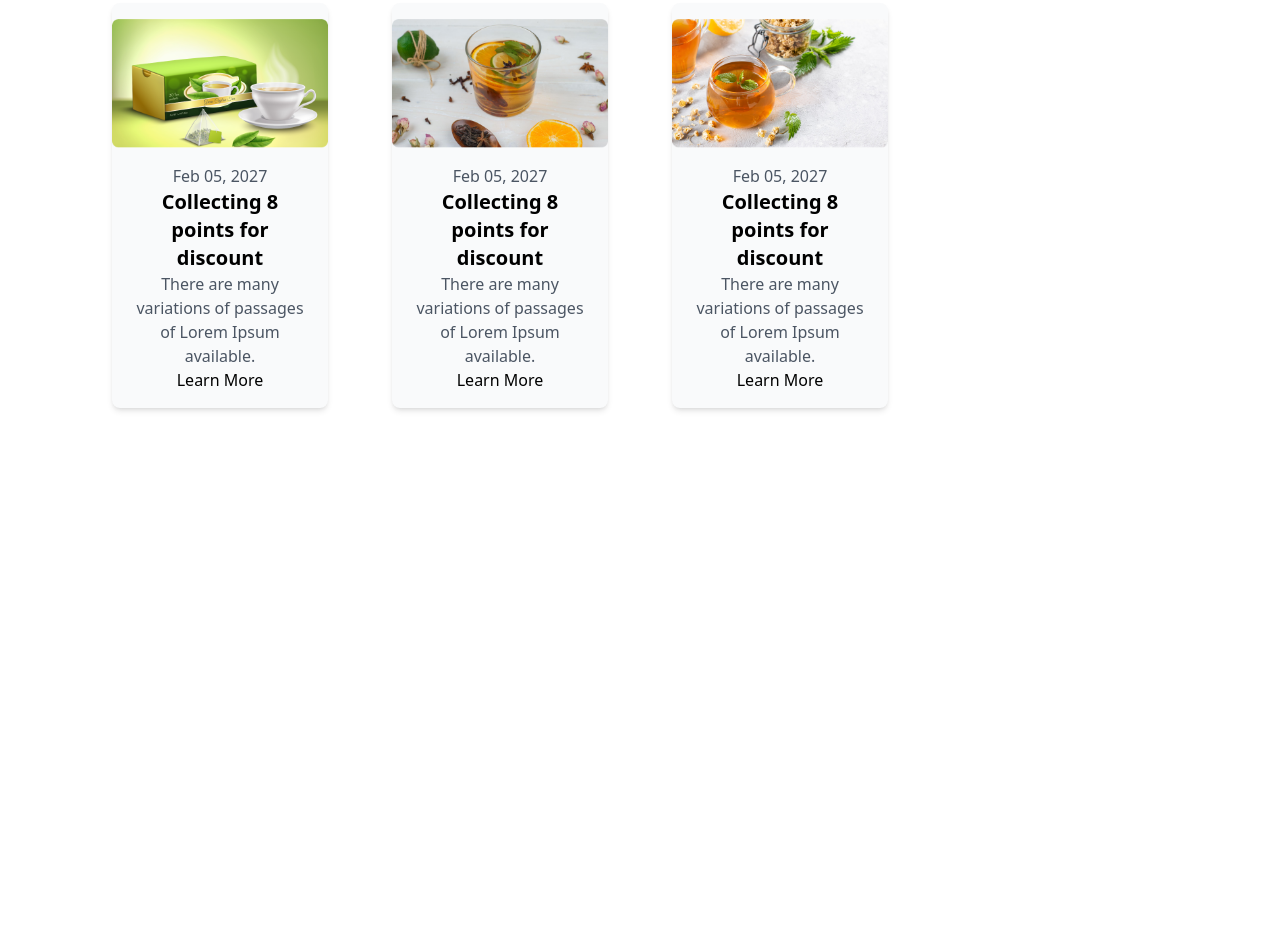
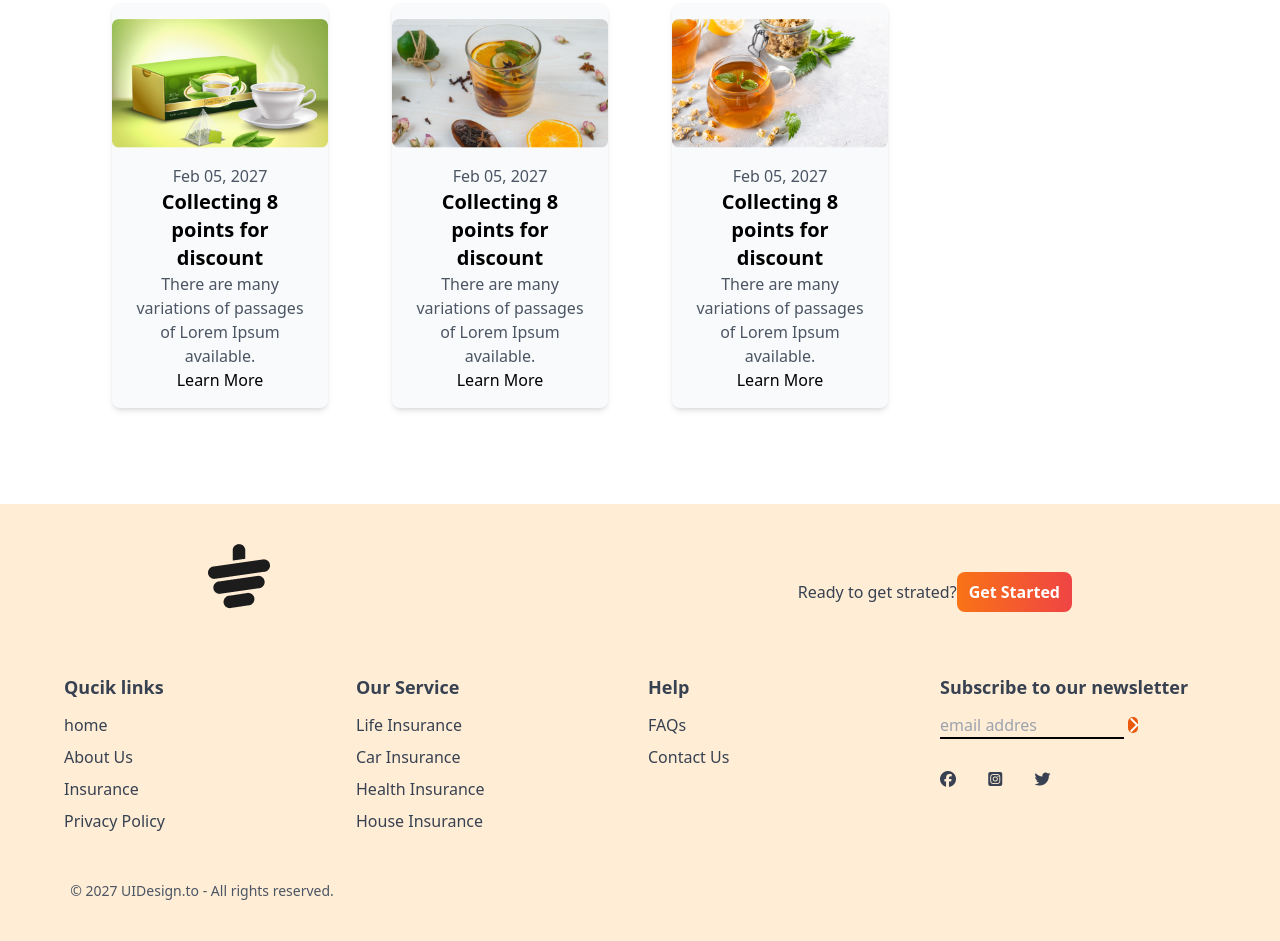
Before and after one commit to samiullahmamu/tea-house, a plain HTML site: page index.html in a window 1280 px wide. Shown: the part 2768-3709 px from the top of the page. Before the commit the page ends 3272 px from the top, so only its background shows below. Drawn offline with nearby package versions, Linux system fonts and the light colour scheme.

Commit message:
footer section

```diff
--- a/index.html
+++ b/index.html
@@ -203,8 +203,87 @@
          </div>
          </div>
       </section>
-      <!-- footer section -->
-
    </main>
+       <!-- footer section -->
+       <footer class="bg-orange-100 text-gray-700 py-10 px-4 md:px-16">
+        <div class="w-9/12 mx-auto">
+          <!-- logo -->
+           <div class="mb-8 flex justify-between gap-2">
+            <img class="mb-8" src="./images/cup.png" alt="">
+            <div class="flex items-center">
+              <h4>Ready to get strated?</h4>
+              <button class="bg-gradient-to-r from-orange-500 to-red-500 px-3 py-2 rounded-lg text-white font-bold ">Get Started</button>
+            </div>
+           </div>
+        </div>
+        <!-- links -->
+         <div class="grid grid-cols-1 md:grid-cols-2 lg:grid-cols-4 gap-4">
+          <!-- first colums -->
+           <div>
+            <h3 class="font-semibold text-lg mb-3">Qucik links</h3>
+            <ul class="space-y-2">
+              <li>
+                <a class="hover:text-orange-600" href="">home</a>
+              </li>
+              <li>
+                <a class="hover:text-orange-600" href="">About Us</a>
+              </li>
+              <li>
+                <a class="hover:text-orange-600" href="">Insurance</a>
+              </li>
+              <li>
+                <a class="hover:text-orange-600" href="">Privacy Policy</a>
+              </li>
+            </ul>
+           </div>
+           <!-- second colums -->
+           <div>
+            <h3 class="font-semibold text-lg mb-3">Our Service</h3>
+            <ul class="space-y-2">
+              <li>
+                <a class="hover:text-orange-600" href="">Life Insurance</a>
+              </li>
+              <li>
+                <a class="hover:text-orange-600" href="">Car Insurance</a>
+              </li>
+              <li>
+                <a class="hover:text-orange-600" href="">Health Insurance</a>
+              </li>
+              <li>
+                <a class="hover:text-orange-600" href="">House Insurance</a>
+              </li>
+            </ul>
+           </div>
+           <!-- third colums -->
+           <div>
+            <h3 class="font-semibold text-lg mb-3">Help</h3>
+            <ul class="space-y-2">
+              <li>
+                <a class="hover:text-orange-600" href="">FAQs</a>
+              </li>
+              <li>
+                <a class="hover:text-orange-600" href="">Contact Us</a>
+              </li>
+            </ul>
+           </div>
+           <!-- fourt colums -->
+            <div>
+              <h3 class="font-semibold text-lg mb-3">Subscribe to our newsletter</h3>
+              <div class="flex flex-col space-y-2">
+                <div><input placeholder="email addres" type="text" class="bg-transparent border-b-2 border-black w-4/6 ">
+                  <i class="fa-solid fa-chevron-right bg-orange-600 inline-flex rounded-full text-white justify-center items-center"></i>
+                  <div class="flex justify-between w-2/5 mb-2 mt-8">
+                    <i class="fa-brands fa-facebook"></i>
+                    <i class="fa-brands fa-square-instagram"></i>
+                    <i class="fa-brands fa-twitter"></i>
+                  </div>
+                </div>
+              </div>
+            </div>
+            <div class="text-center pt-4 mt-4">
+              <p class="text-sm text-gray-600">© 2027 UIDesign.to - All rights reserved.</p>
+            </div>
+         </div>
+       </footer>
 </body>
 </html>
```
